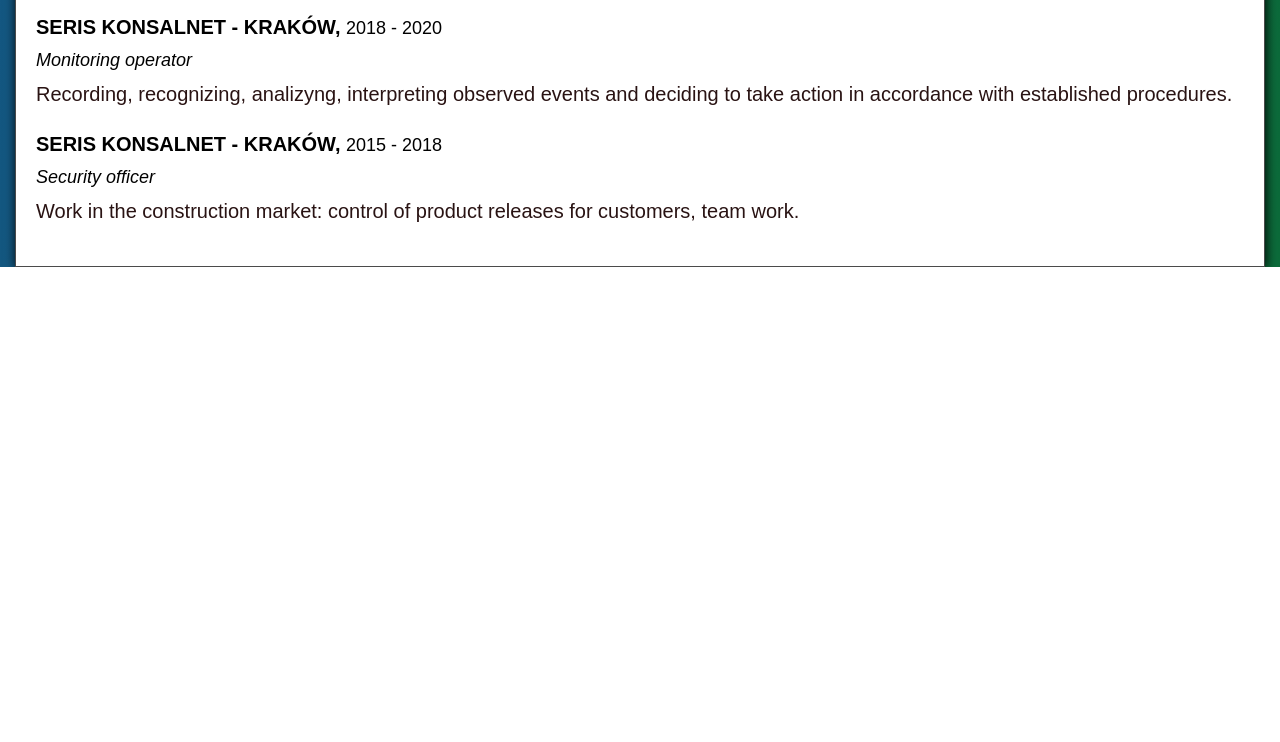
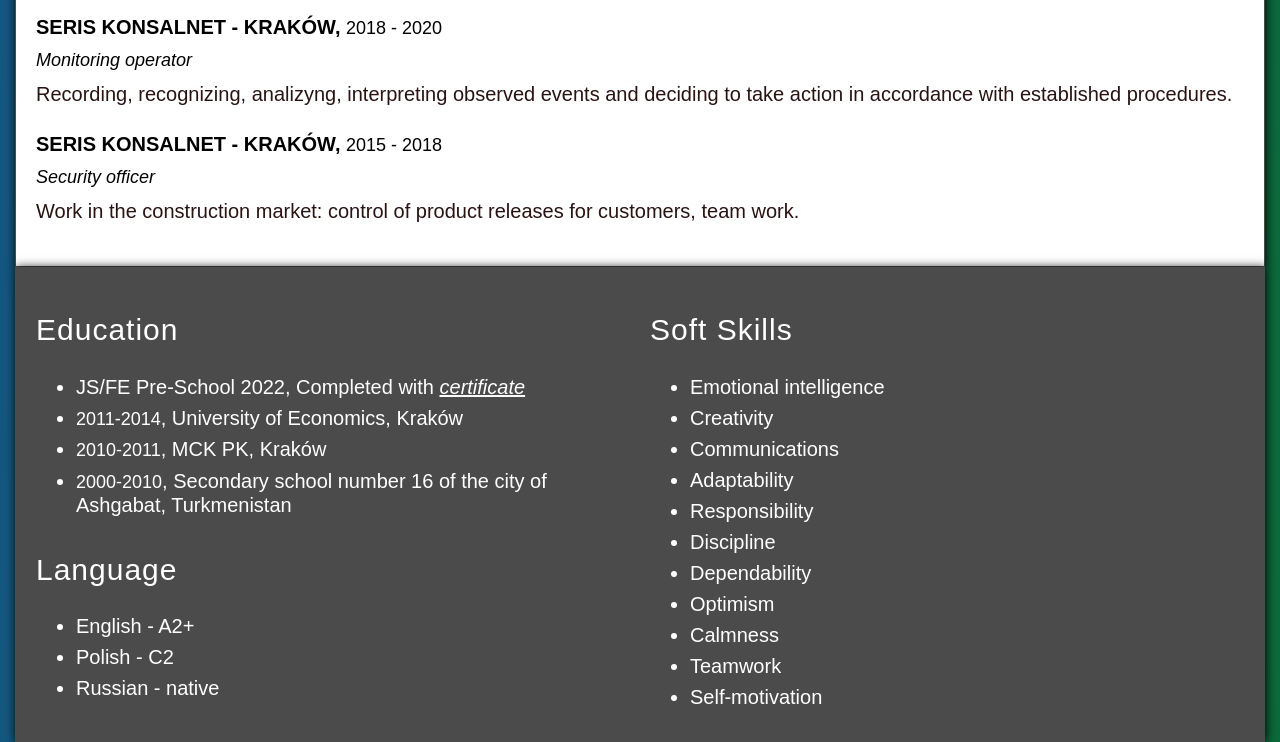
Before and after one commit to arshawker/rsschool-cv, a plain HTML site: page index.html in a window 1280 px wide. Shown: the part 2085-2827 px from the top of the page. Before the commit the page ends 2352 px from the top, so only its background shows below. Drawn offline with nearby package versions, Linux system fonts and the light colour scheme.

Commit message:
feat: done skills section

```diff
--- a/index.html
+++ b/index.html
@@ -163,6 +163,55 @@
                </div>
             </article>
          </div>
+         <!-- skills, language, education -->
+         <section class="skills__container container shadow">
+            <div class="skills">
+               <div class="skills__education">
+                  <h2 class="title2">education</h2>
+                  <ul class="skills__list">
+                     <li class="skills__item">
+                        JS/FE Pre-School 2022, Completed with
+                        <a href="https://app.rs.school/certificate/lmo8esed">certificate</a>
+                     </li>
+                     <li class="skills__item">
+                        <span class="styled-span">2011-2014</span>, University of
+                        Economics, Kraków
+                     </li>
+                     <li class="skills__item">
+                        <span class="styled-span">2010-2011</span>, MCK PK, Kraków
+                     </li>
+                     <li class="skills__item">
+                        <span class="styled-span">2000-2010</span>, Secondary school
+                        number 16 of the city of Ashgabat, Turkmenistan
+                     </li>
+                  </ul>
+               </div>
+               <div class="skills__soft-skills" id="skills">
+                  <h2 class="title2">soft skills</h2>
+                  <ul class="skills__list">
+                     <li class="skills__item">Emotional intelligence</li>
+                     <li class="skills__item">Creativity</li>
+                     <li class="skills__item">Communications</li>
+                     <li class="skills__item">Adaptability</li>
+                     <li class="skills__item">Responsibility</li>
+                     <li class="skills__item">Discipline</li>
+                     <li class="skills__item">Dependability</li>
+                     <li class="skills__item">Optimism</li>
+                     <li class="skills__item">Calmness</li>
+                     <li class="skills__item">Teamwork</li>
+                     <li class="skills__item">Self-motivation</li>
+                  </ul>
+               </div>
+               <div class="skills__language" id="language">
+                  <h2 class="title2">language</h2>
+                  <ul class="skills__list">
+                     <li class="skills__item">English - A2+</li>
+                     <li class="skills__item">Polish - C2</li>
+                     <li class="skills__item">Russian - native</li>
+                  </ul>
+               </div>
+            </div>
+         </section>
       </main>
    </div>
 
--- a/style.css
+++ b/style.css
@@ -295,3 +295,41 @@
   color: var(--text-main-color);
 }
 /* about end  */
+
+/* skills and lang */
+.title2 {
+  color: var(--text-white-color);
+  letter-spacing: 1px;
+  font-size: var(--title-size);
+  padding: 20px 0;
+  font-weight: 400;
+  text-transform: capitalize;
+}
+.skills {
+  display: grid;
+  grid-template-columns: repeat(2, 1fr);
+  padding: 25px 20px;
+  background-color: var(--bgc-section-color);
+  color: var(--text-white-color);
+  column-gap: 20px;
+}
+.skills__education,
+.skills__language {
+  width: 100%;
+}
+.skills__education a {
+  font-style: italic;
+  text-decoration: underline;
+}
+.skills__soft-skills {
+  width: 100%;
+  grid-row: span 2;
+}
+.skills__list {
+  font-size: var(--p-size);
+  line-height: 1.2;
+}
+.skills__item {
+  margin: 7px 0;
+}
+/* skills and lang end*/
```
